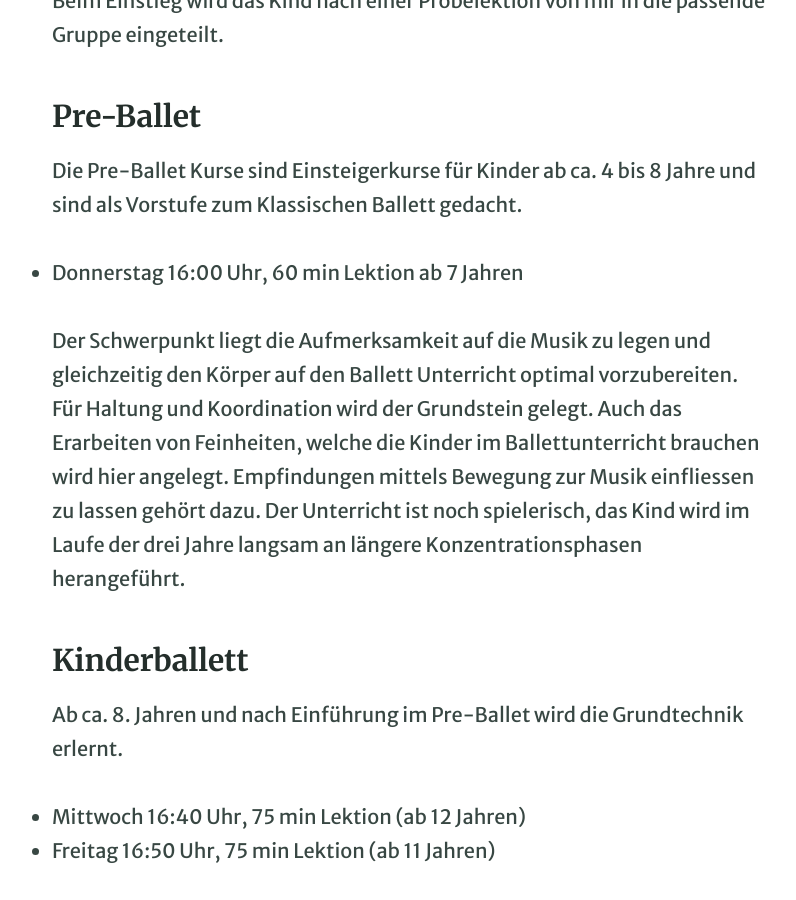
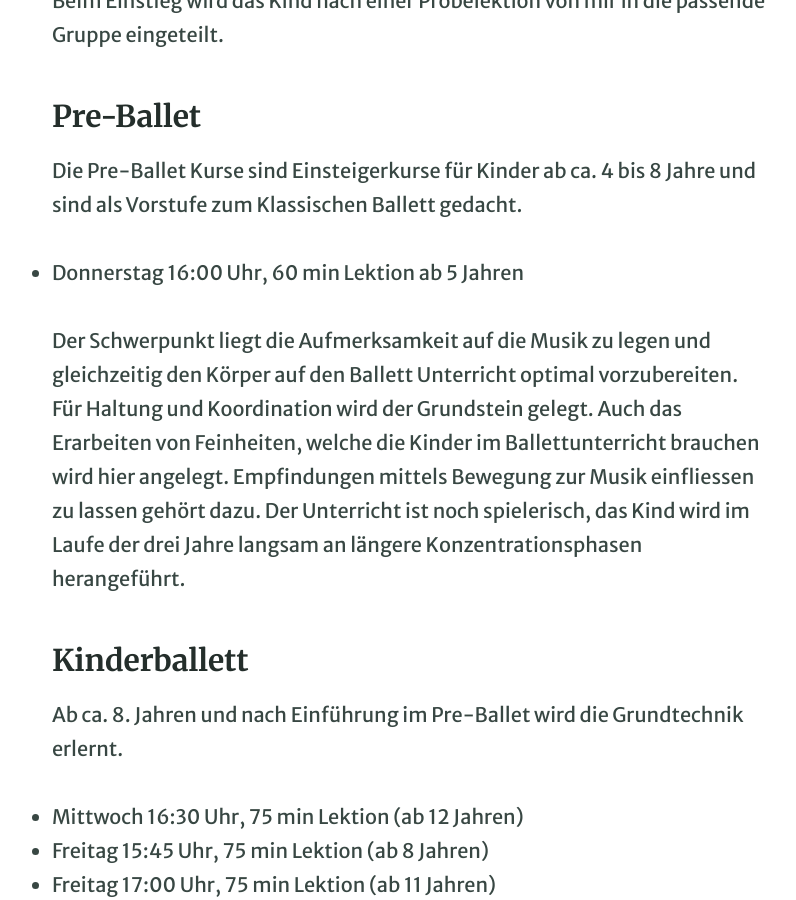
Before and after one commit to irenepedrotti/irenepedrotti.github.io, a Jekyll site: the page built from pages/z05_kurse.md, in a window 1280 px wide and 900 px high, scrolled down 510 px. Shown: the whole window, without its empty margins (231-1027 px from the left). Built offline with Jekyll 4.4.1, drawn with Linux system fonts in a browser that asks for light colours; some of the changed text lies outside the part shown.

Commit message:
Zeitanpassungen Aug. 24, inklusive zwei Kurse zukünftig. Korrigiert Kurs ab 5 Jahren ohne Datum, Probelektion ab 8 Jahren mit Anmeldung.

```diff
--- a/pages/z05_kurse.md
+++ b/pages/z05_kurse.md
@@ -10,7 +10,7 @@ Es werden Kurse für verschiedene Leistungs- und Altersniveaus angeboten. Beim E
 
 Die Pre-Ballet Kurse sind Einsteigerkurse für Kinder ab ca. 4 bis 8 Jahre und sind als Vorstufe zum Klassischen Ballett gedacht.
 
-* Donnerstag 16:00 Uhr, 60 min Lektion ab 7 Jahren
+* Donnerstag 16:00 Uhr, 60 min Lektion ab 5 Jahren
 
 Der Schwerpunkt liegt die Aufmerksamkeit auf die Musik zu legen und gleichzeitig den Körper auf den Ballett Unterricht optimal vorzubereiten. Für Haltung und Koordination wird der Grundstein gelegt. Auch das Erarbeiten von Feinheiten, welche die Kinder im Ballettunterricht brauchen wird hier angelegt. Empfindungen mittels Bewegung zur Musik einfliessen zu lassen gehört dazu.
 Der Unterricht ist noch spielerisch, das Kind wird im Laufe der drei Jahre langsam an längere Konzentrationsphasen herangeführt.
@@ -19,8 +19,9 @@ Der Unterricht ist noch spielerisch, das Kind wird im Laufe der drei Jahre langs
 
 Ab ca. 8. Jahren und nach Einführung im Pre-Ballet wird die Grundtechnik erlernt.
 
-* Mittwoch 16:40 Uhr, 75 min Lektion (ab 12 Jahren)
-* Freitag 16:50 Uhr, 75 min Lektion (ab 11 Jahren)
+* Mittwoch 16:30 Uhr, 75 min Lektion (ab 12 Jahren)
+* Freitag 15:45 Uhr, 75 min Lektion (ab 8 Jahren)
+* Freitag 17:00 Uhr, 75 min Lektion (ab 11 Jahren)
 
 Hier ist auch Konzentration erforderlich, Details werden wichtig. Ein zusätzliches Training pro Woche ist empfehlenswert.
 
@@ -31,7 +32,7 @@ Die Ballett Technik wird vertieft und erweitert.
 
 * Montag 16:45 Uhr, 90 min Lektion
 * Mittwoch 18:00 Uhr, 90 min Lektion
-* Freitag 18:10 Uhr, 90 min Lektion
+* Freitag 18:15 Uhr, 90 min Lektion
 
 Ein zusätzliches Training pro Woche ist bei Ballett I üblich, bei Ballett II kommen Jugendliche und junge Erwachsene mehrmals pro Woche.
 Zudem ist bei Ballett II die Ballett Technik Fortgeschrittener. Kenntnisse eines kompletten Trainings, inklusive Epaulements mit Kopfhaltung sind Voraussetzung.
```
Also changed, not shown: pages/index.md (+2 -2 lines).
